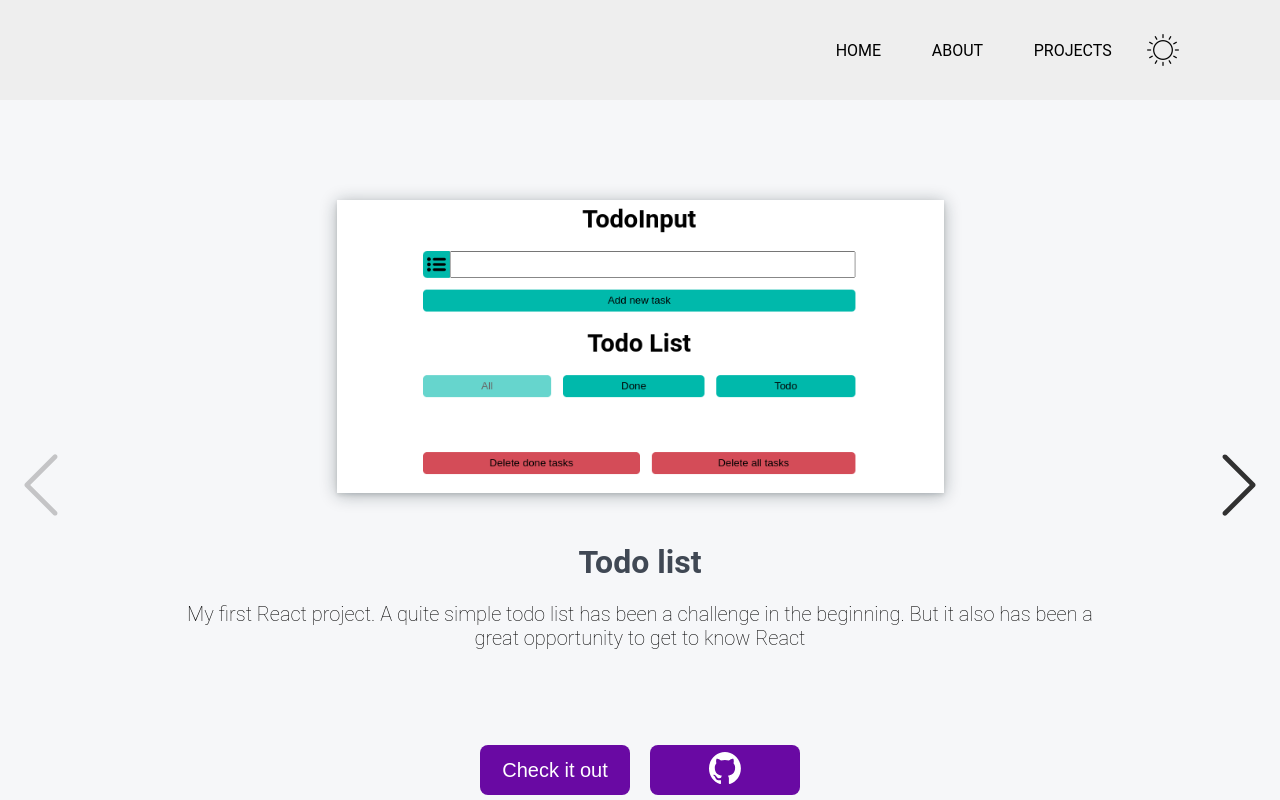
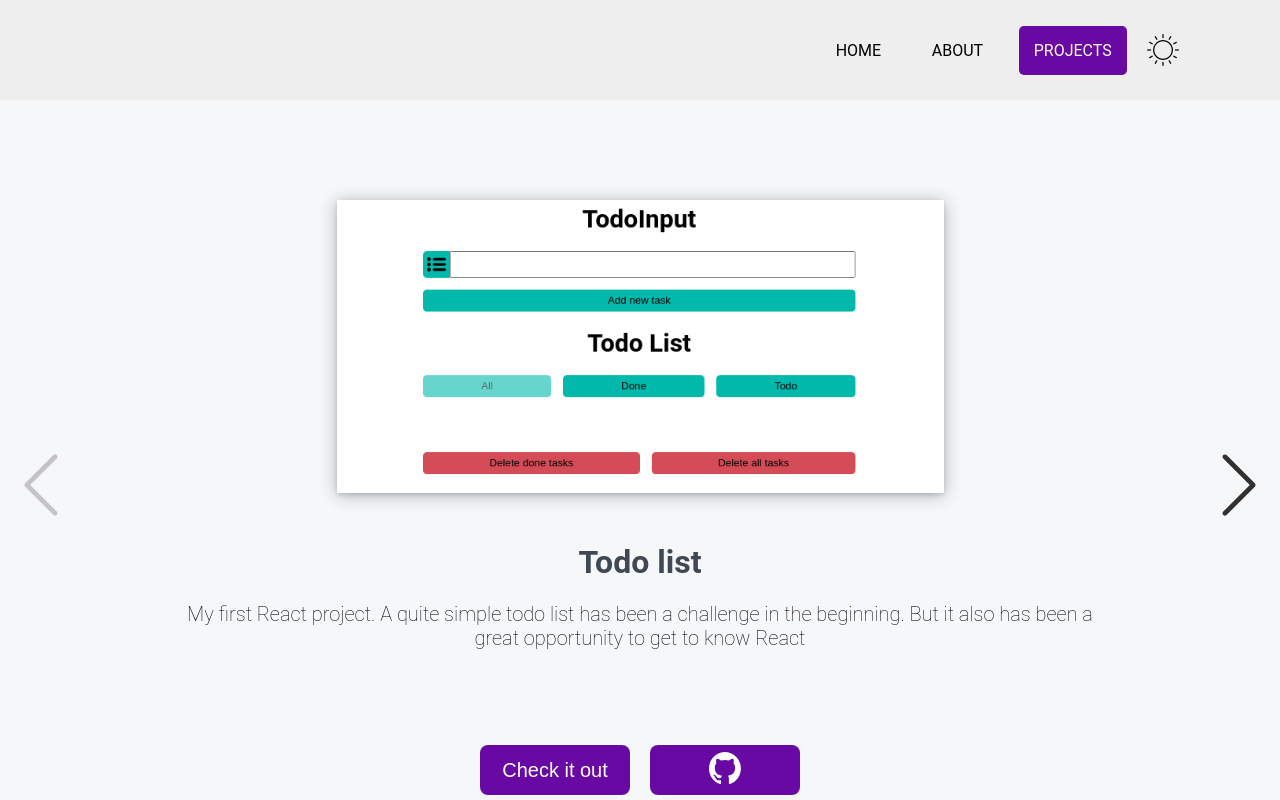
Before and after one commit to pizarrosch/portfolio, a Next.js app: page /projects in a window 1280 px wide. Shown: the top 800 px of the page. Built offline with nearby package versions, Linux system fonts and the light colour scheme.

Commit message:
Set background color to the chosen menu item

```diff
--- a/src/components/Header/Header.module.scss
+++ b/src/components/Header/Header.module.scss
@@ -24,12 +24,37 @@
 
     .menu,
     .darkMenu,
-    .darkHelloweenMenu {
+    .darkHelloweenMenu,
+    .menuChosen,
+    .darkMenuChosen,
+    .darkHelloweenMenuChosen
+    {
       cursor: pointer;
       transition: 200ms ease-in-out;
       padding: 15px;
       box-sizing: border-box;
       border-radius: 5px;
+    }
+
+    .menuChosen {
+      background-color: #6909a3;
+      color: floralwhite;
+    }
+
+    .darkMenuChosen {
+      background-color: #DCE0E5;
+      color: #252A31;
+    }
+
+    .darkHelloweenMenuChosen {
+      background-color: #FF9980;
+      color: #252A31;
+    }
+
+    .menuChosen:hover,
+    .darkMenuChosen:hover,
+    .darkHelloweenMenuChosen:hover {
+      opacity: 0.7;
     }
   }
 
--- a/src/components/Header/Header.tsx
+++ b/src/components/Header/Header.tsx
@@ -8,8 +8,8 @@ import {RootState} from "@/redux/store";
 import listMenu from '../../../public/assets/list menu.png';
 import Image from "next/image";
 import DropdownMobile from "@/components/DropdownMobile/DropdownMobile";
-import {setNavItem} from "@/redux/slices/navigationItemSlice";
 import {useRouter} from "next/navigation";
+import {useRouter as useRouteAddress} from 'next/router';
 
 export default function Header() {
 
@@ -20,6 +20,7 @@ export default function Header() {
   const actualTheme = useAppSelector((state: RootState) => state.theme);
 
   const router = useRouter();
+  const routerAddress = useRouteAddress();
 
   function toggleIsVisible() {
     setIsVisible(prev => !prev);
@@ -50,24 +51,27 @@ export default function Header() {
       <nav className={s.navigation}>
         <Link href='/' onClick={() => router.push('/')}>
           <div className={
-            actualTheme.theme === 'dark' ? s.darkMenu :
-              actualTheme.theme === 'darkHelloween' ? s.darkHelloweenMenu :
+            actualTheme.theme === 'dark' ? routerAddress.pathname === '/' ? s.darkMenuChosen : s.darkMenu :
+              actualTheme.theme === 'darkHelloween' ? routerAddress.pathname === '/' ? s.darkHelloweenMenuChosen : s.darkHelloweenMenu :
+                routerAddress.pathname === '/' ? s.menuChosen :
                 s.menu
           }>Home
           </div>
         </Link>
         <Link href='/about' onClick={() => router.push('/about')}>
           <div className={
-            actualTheme.theme === 'dark' ? s.darkMenu :
-              actualTheme.theme === 'darkHelloween' ? s.darkHelloweenMenu :
+            actualTheme.theme === 'dark' ? routerAddress.pathname === '/about' ? s.darkMenuChosen : s.darkMenu :
+              actualTheme.theme === 'darkHelloween' ? routerAddress.pathname === '/about' ? s.darkHelloweenMenuChosen : s.darkHelloweenMenu :
+                routerAddress.pathname === '/about' ? s.menuChosen :
                 s.menu
           }>About
           </div>
         </Link>
         <Link href='/projects' onClick={() => router.push('/projects')}>
           <div className={
-            actualTheme.theme === 'dark' ? s.darkMenu :
-              actualTheme.theme === 'darkHelloween' ? s.darkHelloweenMenu :
+            actualTheme.theme === 'dark' ? routerAddress.pathname === '/projects' ? s.darkMenuChosen : s.darkMenu :
+              actualTheme.theme === 'darkHelloween' ? routerAddress.pathname === '/projects' ? s.darkHelloweenMenuChosen : s.darkHelloweenMenu :
+                routerAddress.pathname === '/projects' ? s.menuChosen :
                 s.menu
           }>Projects
           </div>
```
